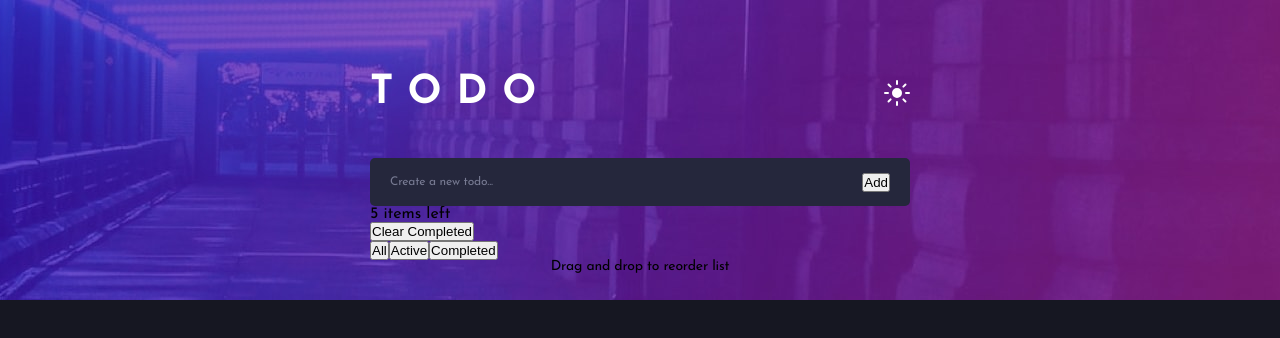
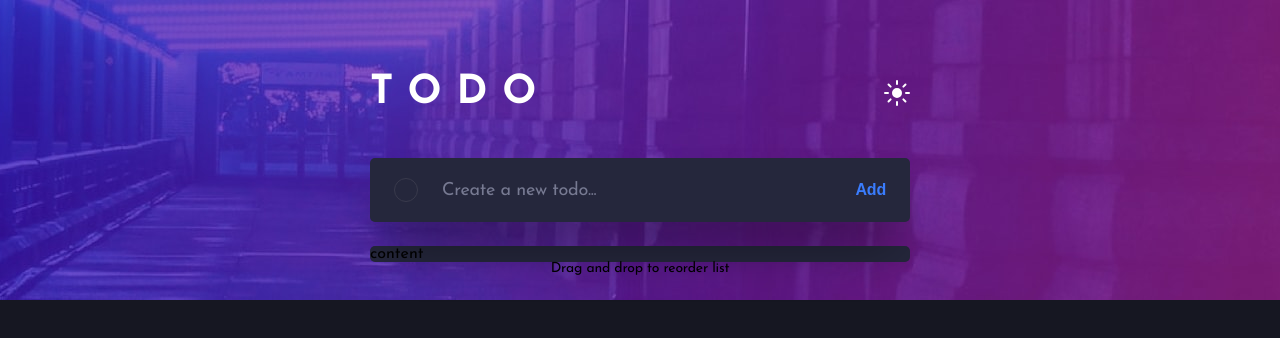
Before and after one commit to ionStici/todo-app-fem, a React (Create React App) app: page / in a window 1280 px wide. Shown: the top 338 px of the page. Built offline with nearby package versions, Linux system fonts and the light colour scheme.

Commit message:
Style form

```diff
--- a/src/features/themeSwitcherSlice.js
+++ b/src/features/themeSwitcherSlice.js
@@ -1,4 +1,5 @@
 import { createSlice } from '@reduxjs/toolkit';
+import { toggleDark, toggleLight } from './themeSwitchers';
 
 import iconMoon from './../images/icon-moon.svg';
 import iconSun from './../images/icon-sun.svg';
@@ -13,42 +14,6 @@ import deskLight from './../images/bg-desktop-light.jpg';
     new Image().src = img;
 });
 
-const root = document.documentElement;
-
-// // // // // // // // // //
-
-const dark = () => {
-    root.style.setProperty(
-        '--color-darkBlue---lightGray',
-        'hsl(235, 21%, 11%)'
-    );
-
-    root.style.setProperty('--color-box-bg', 'hsla(235, 24%, 19%, 1)');
-
-    root.style.setProperty(
-        '--box-shadow-main',
-        '0px 35px 50px -15px rgba(0, 0, 0, 0.5)'
-    );
-};
-
-dark();
-
-// // // // // // // // // //
-
-const light = () => {
-    root.style.setProperty(
-        '--color-darkBlue---lightGray',
-        'hsla(0, 0%, 98%, 1)'
-    );
-
-    root.style.setProperty('--color-box-bg', 'hsla(0, 0%, 100%, 1)');
-
-    root.style.setProperty(
-        '--box-shadow-main',
-        '0px 35px 50px -15px rgba(194, 195, 214, 0.5)'
-    );
-};
-
 // // // // // // // // // //
 
 const themeSlice = createSlice({
@@ -60,7 +25,7 @@ const themeSlice = createSlice({
     },
     reducers: {
         switchDark: (state, action) => {
-            dark();
+            toggleDark();
             return {
                 theme: 'dark',
                 icon: iconSun,
@@ -69,7 +34,7 @@ const themeSlice = createSlice({
         },
 
         switchLight: (state, action) => {
-            light();
+            toggleLight();
             return {
                 theme: 'light',
                 icon: iconMoon,
@@ -88,6 +53,6 @@ export const selectIcon = state => state.theme.icon;
 export const selectTheme = state => state.theme.theme;
 export const selectImgs = state => state.theme.imgs;
 
-// console.log(themeSlice);
+// // // // // // // // // //
 
-// // // // // // // // // //
+toggleDark();
--- /dev/null
+++ b/src/features/themeSwitchers.js
@@ -0,0 +1,80 @@
+const root = document.documentElement;
+
+// // // // // // // // // //
+
+export const toggleDark = () => {
+    root.style.setProperty(
+        '--color-darkBlue---lightGray',
+        'hsl(235, 21%, 11%)'
+    );
+
+    root.style.setProperty('--color-box-bg', 'hsla(235, 24%, 19%, 1)');
+
+    root.style.setProperty(
+        '--color-veryLightGrayBlue---veryDarkGrayBlue',
+        'hsl(237, 14%, 26%)'
+    );
+
+    root.style.setProperty(
+        '--color-lightGrayBlue---darkGrayBlue',
+        'hsl(234, 11%, 52%)'
+    );
+
+    root.style.setProperty('--color-text', 'hsl(234, 39%, 85%)');
+
+    root.style.setProperty(
+        '--box-shadow-main',
+        '0px 35px 50px -15px rgba(0, 0, 0, 0.5)'
+    );
+};
+
+// // // // // // // // // //
+
+export const toggleLight = () => {
+    root.style.setProperty(
+        '--color-darkBlue---lightGray',
+        'hsla(0, 0%, 98%, 1)'
+    );
+
+    root.style.setProperty('--color-box-bg', 'hsla(0, 0%, 100%, 1)');
+
+    root.style.setProperty(
+        '--color-veryLightGrayBlue---veryDarkGrayBlue',
+        'hsl(236, 33%, 92%)'
+    );
+
+    root.style.setProperty(
+        '--color-lightGrayBlue---darkGrayBlue',
+        'hsl(236, 9%, 61%)'
+    );
+
+    root.style.setProperty('--color-text', 'hsl(235, 19%, 35%)');
+
+    root.style.setProperty(
+        '--box-shadow-main',
+        '0px 35px 50px -15px rgba(194, 195, 214, 0.5)'
+    );
+};
+// Light Grayish Blue: hsl(234, 39%, 85%) dark
+// Very Dark Grayish Blue: hsl(235, 19%, 35%) light
+
+// // // // // // // // // //
+// -   Very Light Gray: hsl(0, 0%, 98%)  // -   Very Dark Blue: hsl(235, 21%, 11%)
+
+// ### Light Theme
+
+// -   Very Light Grayish Blue: hsl(236, 33%, 92%)
+
+// -   Light Grayish Blue: hsl(233, 11%, 84%)
+// -   Dark Grayish Blue: hsl(236, 9%, 61%)
+// -   Very Dark Grayish Blue: hsl(235, 19%, 35%)
+
+// ### Dark Theme
+
+// -   Very Dark Desaturated Blue: hsl(235, 24%, 19%)
+// -   Light Grayish Blue: hsl(234, 39%, 85%)
+// -   Light Grayish Blue (hover): hsl(236, 33%, 92%)
+// -   Dark Grayish Blue: hsl(234, 11%, 52%)
+// -   Very Dark Grayish Blue: hsl(233, 14%, 35%)
+
+// -   Very Dark Grayish Blue: hsl(237, 14%, 26%)
--- a/src/features/todoApp.js
+++ b/src/features/todoApp.js
@@ -1,34 +1,28 @@
+import React from 'react';
 import styles from './../styles/todoApp.module.scss';
 
 export const Todo = function () {
+    const input = React.useRef(null);
+
+    const handleSubmit = event => {
+        event.preventDefault();
+        const value = input.current.value;
+    };
+
     return (
         <section className={styles.section}>
             <div className={styles.wrapper}>
-                <div className={styles.inputBox}>
+                <form className={styles.inputBox} onSubmit={handleSubmit}>
                     <input
                         className={styles.input}
                         type="text"
                         placeholder="Create a new todo..."
+                        ref={input}
                     />
-                    <button>Add</button>
-                </div>
+                    <button className={styles.add}>Add</button>
+                </form>
 
-                <div>
-                    <div></div>
-                    <div></div>
-                    <div></div>
-
-                    <div>
-                        <p>5 items left</p>
-                        <button>Clear Completed</button>
-                    </div>
-                </div>
-
-                <div>
-                    <button>All</button>
-                    <button>Active</button>
-                    <button>Completed</button>
-                </div>
+                <div className={styles.todosBox}>content</div>
             </div>
 
             <p className={styles.footerText}>Drag and drop to reorder list</p>
--- a/src/styles/index.scss
+++ b/src/styles/index.scss
@@ -1,9 +1,11 @@
 :root {
-    // share
     --color-white: hsla(0, 0%, 100%, 1);
     --color-bright-blue: hsl(220, 98%, 61%);
-    // prettier-ignore
-    --linear-gradient-bg: linear-gradient(to right bottom,hsl(192, 100%, 67%),hsl(280, 87%, 65%));
+    --linear-gradient-bg: linear-gradient(
+        to right bottom,
+        hsl(192, 100%, 67%),
+        hsl(280, 87%, 65%)
+    );
 }
 
 * {
--- a/src/styles/todoApp.module.scss
+++ b/src/styles/todoApp.module.scss
@@ -1,57 +1,138 @@
-//
+// // // // // // // // // // // // // // //
 
 .section {
-    max-width: 588px;
+    max-width: 548px;
     padding: 0 24px;
     margin: -92px auto 0 auto;
 
     @media only screen and (min-width: 600px) {
+        max-width: 588px;
         margin-top: -142px;
     }
 }
 
-.wrapper {
-}
+// .wrapper {}
 
-//
+// // // // // // // // // // // // // // //
 
 .inputBox {
-    position: relative;
     height: 48px;
+    margin-bottom: 16px;
     border-radius: 5px;
-    padding: 0 20px;
+
     background-color: var(--color-box-bg);
+    box-shadow: var(--box-shadow-main);
 
     display: flex;
     align-items: center;
     justify-content: space-between;
+    position: relative;
+
+    transition: background-color 0.15s, box-shadow 0.15s;
+
+    &::after {
+        content: '';
+        border-radius: 50%;
+        width: 20px;
+        height: 20px;
+        position: absolute;
+        top: 50%;
+        transform: translateY(-50%);
+        left: 20px;
+        border: 1px solid var(--color-veryLightGrayBlue---veryDarkGrayBlue);
+        transition: border 0.15s;
+
+        @media only screen and (min-width: 600px) {
+            width: 24px;
+            height: 24px;
+            left: 24px;
+        }
+    }
+
+    @media only screen and (min-width: 600px) {
+        height: 64px;
+        margin-bottom: 24px;
+    }
 }
 
 .input {
+    z-index: 2;
+
+    width: 100%;
     height: 100%;
+    padding-left: 52px;
+    border-radius: 5px;
+
     border: none;
-    border-radius: 5px;
     cursor: pointer;
-
     background-color: transparent;
-
-    color: hsla(234, 39%, 85%, 1);
 
     font-weight: 400;
     font-size: 12px;
     line-height: 12px;
     letter-spacing: -0.166667px;
+    color: var(--color-text);
+    caret-color: var(--color-bright-blue);
+    transition: color 0.15s;
 
     &:focus {
         outline: none;
     }
 
     &::placeholder {
-        color: hsla(234, 11%, 52%, 1);
+        color: var(--color-lightGrayBlue---darkGrayBlue);
+    }
+
+    @media only screen and (min-width: 600px) {
+        font-size: 18px;
+        line-height: 18px;
+        letter-spacing: -0.25px;
+        padding-left: 72px;
     }
 }
 
-//
+.add {
+    color: #3a7cfd;
+    padding: 0 20px;
+    font-weight: 700;
+    font-size: 14px;
+    line-height: 14px;
+    letter-spacing: -0.194444px;
+
+    height: 100%;
+    border-radius: 5px;
+    background-color: transparent;
+    border: none;
+    cursor: pointer;
+
+    transition: transform 0.1s;
+
+    &:hover {
+        background-color: rgba(0, 0, 0, 0.1);
+    }
+
+    &:active {
+        transform: scale(0.95);
+    }
+
+    @media only screen and (min-width: 600px) {
+        font-size: 16px;
+        padding: 0 24px;
+    }
+}
+
+// // // // // // // // // // // // // // //
+
+.todosBox {
+    background-color: var(--color-box-bg);
+    box-shadow: var(--box-shadow-main);
+    transition: background-color 0.15s, box-shadow 0.15s;
+
+    border-radius: 5px;
+    max-height: 600px;
+}
+
+// // // // // // // // // // // // // // //
 
 .footerText {
     text-align: center;
@@ -60,3 +141,5 @@
     line-height: 14px;
     letter-spacing: -0.194444px;
 }
+
+// // // // // // // // // // // // // // //
```
Also changed, not shown: 1 other file (tests, documents, lock files or other folders).
